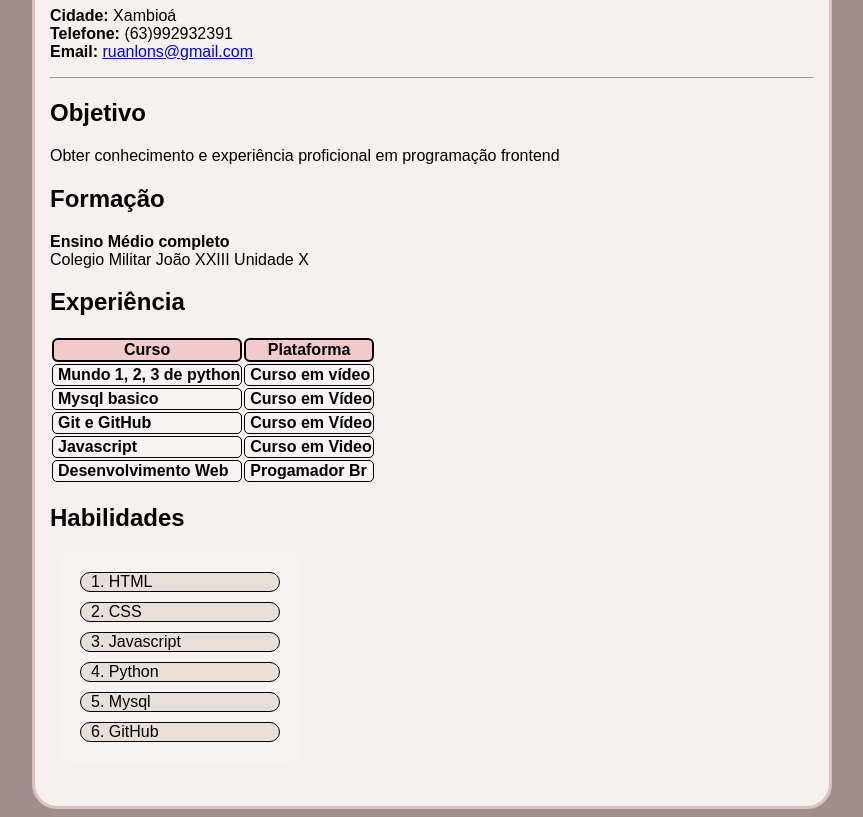
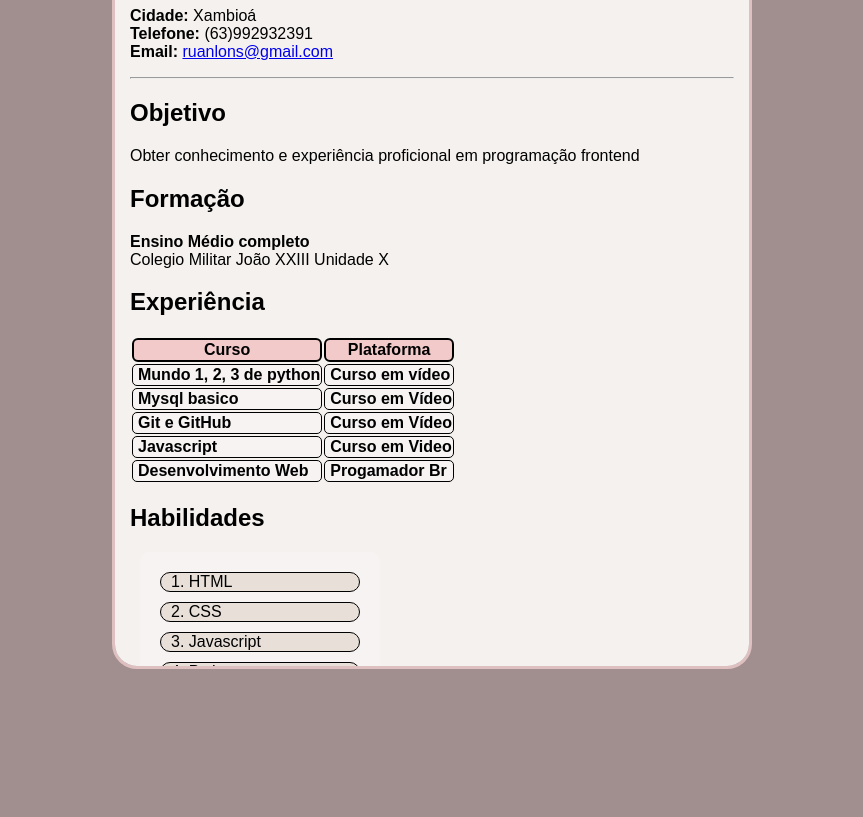
Before and after one commit to RunnanC-137/Cursos, a plain HTML site: page Programador_Br/Curriculo/index.html in a window 1280 px wide. Shown: the part 99-916 px from the top of the page, without its empty margins (208-1071 px from the left). After the commit the page ends 800 px from the top, so only its background shows below. Drawn offline with Linux system fonts and the light colour scheme.

Commit message:
Update style.css

```diff
--- a/Programador_Br/Curriculo/style.css
+++ b/Programador_Br/Curriculo/style.css
@@ -43,8 +43,8 @@ li{
 
 #corpo{
     background-color: rgb(245, 241, 238);
-    width: 800px;
-    height: 900px;
+    width: 50vw;
+    height: 95vh;
     margin: auto;
     padding: 15px;
     border: 3px;
@@ -52,4 +52,5 @@ li{
     border-style: solid;
     border-color: #dfc0c0;
     box-sizing: border-box;
+    overflow: auto;
 }
```
